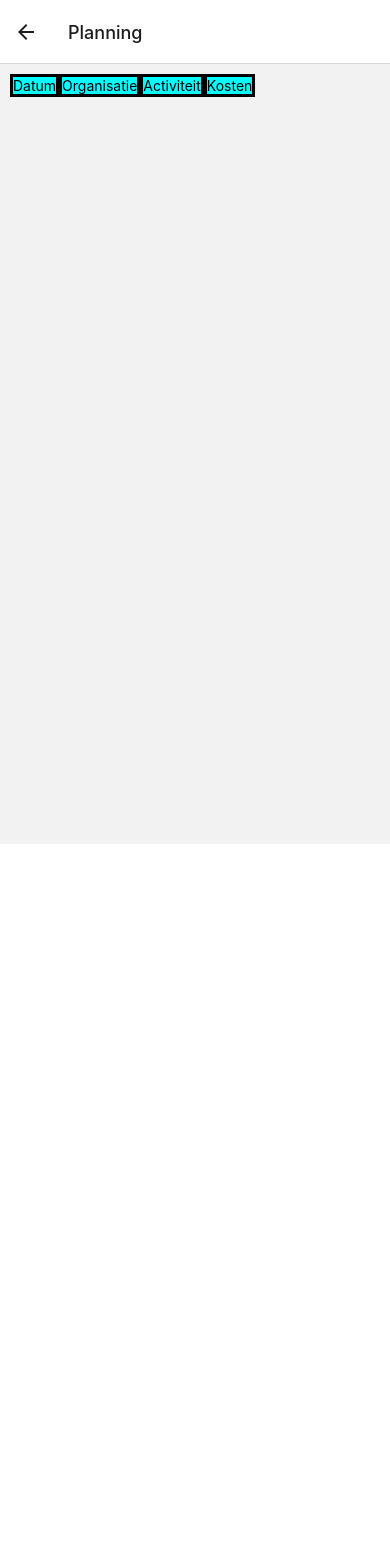
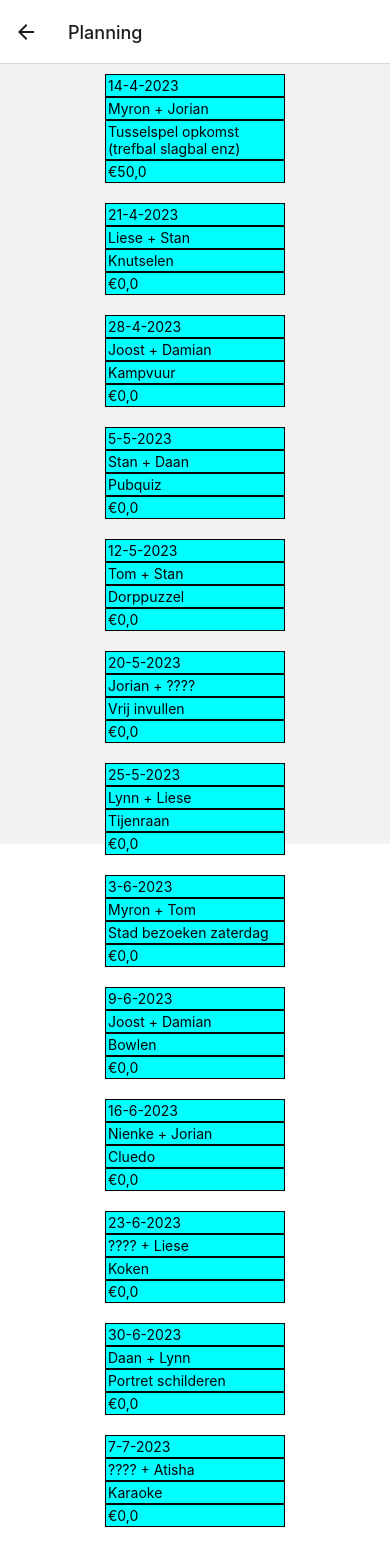
Before and after one commit to DamianHulsman/walking_branch, a React Native app: screen /Planning in a window 390 px wide. Shown: the top 1545 px of the page. Before the commit the page ends 844 px from the top, so only its background shows below. Built offline with nearby package versions, Linux system fonts and the light colour scheme.

Commit message:
Planning mostly done

```diff
--- a/package.json
+++ b/package.json
@@ -16,7 +16,8 @@
     "expo": "~48.0.10",
     "expo-status-bar": "~1.4.4",
     "react": "18.2.0",
-    "react-native": "0.71.6"
+    "react-native": "0.71.6",
+    "expo-file-system": "~15.2.2"
   },
   "devDependencies": {
     "@babel/core": "^7.20.0"
--- a/screens/Planning.js
+++ b/screens/Planning.js
@@ -1,33 +1,48 @@
-import React, {useState} from "react";
-import { View, SafeAreaView, Text, Button, StyleSheet } from 'react-native';
+import React, { useState } from "react";
+import { View, SafeAreaView, Text, StyleSheet, ScrollView } from 'react-native';
+import data from './planning.json';
+const Planning = () => {
+    try {
+        const [plan, setPlan] = useState([]);
 
+        const planningdata = async () => {
+            const jsonfile = data.data;
+            const planElements = jsonfile.map(el => (
+                <View style={{ padding: 10 }} key={el.id}>
+                    <View style={styles.tableitem} id="planningtable"><Text>{el.date}</Text></View>
+                    <View style={styles.tableitem} id="planningtable"><Text>{el.organisers}</Text></View>
+                    <View style={styles.tableitem} id="planningtable"><Text>{el.activity}</Text></View>
+                    <View style={styles.tableitem} id="planningtable"><Text>€{el.cost}</Text></View>
+                </View>
+            ));
+            setPlan(planElements);
+        };
 
-const Planning = () => {
-
-
-    return (
-        <SafeAreaView style={{ padding: 10, flexDirection: 'row' }}>
-            <View style={styles.tableitem} id="planningtable"><Text>Datum</Text></View>
-            <View style={styles.tableitem} id="planningtable"><Text>Organisatie</Text></View>
-            <View style={styles.tableitem} id="planningtable"><Text>Activiteit</Text></View>
-            <View style={styles.tableitem} id="planningtable"><Text>Kosten</Text></View>
-        </SafeAreaView>
-    )
+        React.useEffect(() => {
+            planningdata();
+        }, []);
+        return (
+            <SafeAreaView style={{margin: 0, marginBottom: 45, alignItems: 'center'}}>
+                <ScrollView>
+                {plan}
+                </ScrollView>
+            </SafeAreaView>
+        );
+    } catch (err) {
+        console.log(err);
+    }
 }
 
 const styles = StyleSheet.create({
-    container: {
-      flex: 1,
-      backgroundColor: '#000',
-      alignItems: 'center',
-      justifyContent: 'center',
-      color: '#fff'
-    },
     tableitem: {
         backgroundColor: '#0ff',
         borderColor: '#000',
-        borderWidth: 3
+        borderWidth: 1,
+        padding: 2,
+        margin: 0,
+        maxWidth: 180,
+        minWidth: 50,
     }
-  });
+});
 
 export default Planning;
--- /dev/null
+++ b/screens/planning.json
@@ -0,0 +1,108 @@
+{
+    "data":
+    [{
+        "id": 1,
+        "date": "14-4-2023",
+        "organisers": "Myron + Jorian",
+        "activity": "Tusselspel opkomst (trefbal slagbal enz)",
+        "cost": "50,0"
+    },
+    {
+        "id": 2,
+        "date": "21-4-2023",
+        "organisers": "Liese + Stan",
+        "activity": "Knutselen",
+        "cost": "0,0"
+    },
+    {
+        "id": 3,
+        "date": "28-4-2023",
+        "organisers": "Joost + Damian",
+        "activity": "Kampvuur",
+        "cost": "0,0"
+    },
+    {
+        "id": 4,
+        "date": "5-5-2023",
+        "organisers": "Stan + Daan",
+        "activity": "Pubquiz",
+        "cost": "0,0"
+    },
+    {
+        "id": 5,
+        "date": "12-5-2023",
+        "organisers": "Tom + Stan",
+        "activity": "Dorppuzzel",
+        "cost": "0,0"
+    },
+    {
+        "id": 6,
+        "date": "20-5-2023",
+        "organisers": "Jorian + ????",
+        "activity": "Vrij invullen",
+        "cost": "0,0"
+    },
+    {
+        "id": 7,
+        "date": "25-5-2023",
+        "organisers": "Lynn + Liese",
+        "activity": "Tijenraan",
+        "cost": "0,0"
+    },
+    {
+        "id": 8,
+        "date": "3-6-2023",
+        "organisers": "Myron + Tom",
+        "activity": "Stad bezoeken zaterdag",
+        "cost": "0,0"
+    },
+    {
+        "id": 9,
+        "date": "9-6-2023",
+        "organisers": "Joost + Damian",
+        "activity": "Bowlen",
+        "cost": "0,0"
+    },
+    {
+        "id": 10,
+        "date": "16-6-2023",
+        "organisers": "Nienke + Jorian",
+        "activity": "Cluedo",
+        "cost": "0,0"
+    },
+    {
+        "id": 11,
+        "date": "23-6-2023",
+        "organisers": "???? + Liese",
+        "activity": "Koken",
+        "cost": "0,0"
+    },
+    {
+        "id": 12,
+        "date": "30-6-2023",
+        "organisers": "Daan + Lynn",
+        "activity": "Portret schilderen",
+        "cost": "0,0"
+    },
+    {
+        "id": 13,
+        "date": "7-7-2023",
+        "organisers": "???? + Atisha",
+        "activity": "Karaoke",
+        "cost": "0,0"
+    },
+    {
+        "id": 14,
+        "date": "14-7-2023",
+        "organisers": "Daan + Stan",
+        "activity": "Chocolade Fondue",
+        "cost": "0,0"
+    },
+    {
+        "id": 15,
+        "date": "21-7-2023",
+        "organisers": "Iedereen",
+        "activity": "Zomerkamp voorbereiden",
+        "cost": "0,0"
+    }]
+}
```
Also changed, not shown: 1 other file (tests, documents, lock files or other folders).
